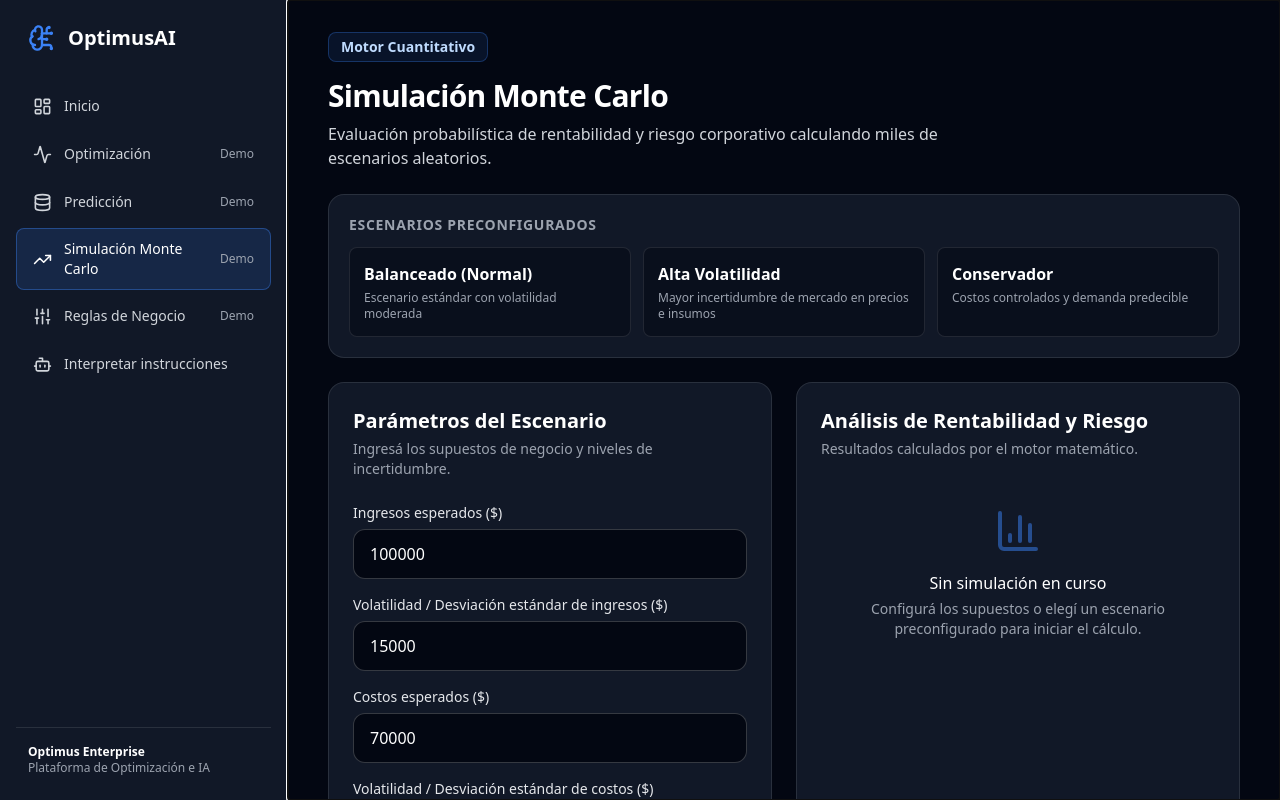
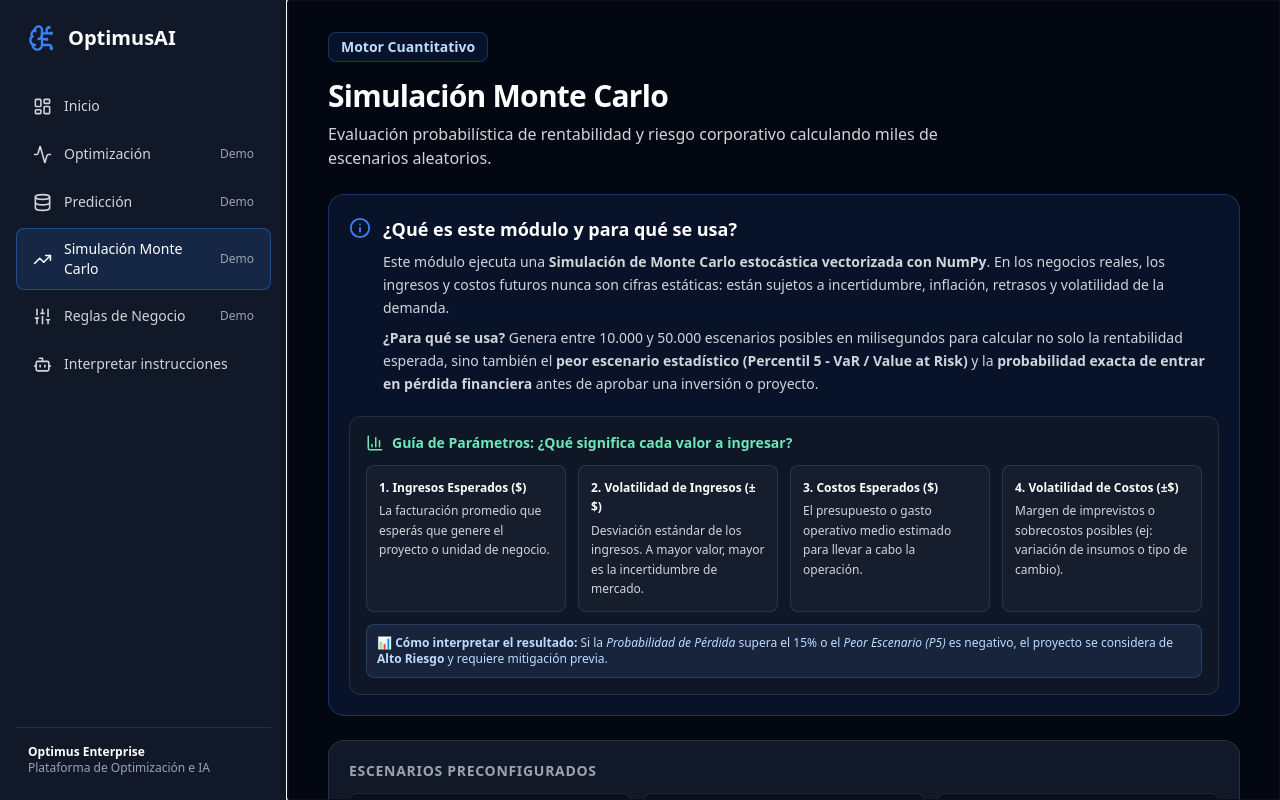
Before and after one commit to kevinKfv/supererp, a React (Vite) app in the folder optimus-ai/frontend/: page /simulation in a window 1280 px wide. Built offline with nearby package versions, Linux system fonts and the light colour scheme; no server answers.

Commit message:
feat: add module explanations and detailed cell filling guides across all tabs

```diff
--- a/optimus-ai/frontend/src/pages/SimulationDemo.tsx
+++ b/optimus-ai/frontend/src/pages/SimulationDemo.tsx
@@ -1,6 +1,6 @@
 import { useState } from 'react';
 import axios from 'axios';
-import { Loader2, TrendingUp, AlertTriangle, ShieldCheck, RefreshCw, BarChart3, HelpCircle } from 'lucide-react';
+import { Loader2, TrendingUp, AlertTriangle, ShieldCheck, RefreshCw, BarChart3, HelpCircle, Info } from 'lucide-react';
 
 type SimulationResult = {
   iterations_run: number;
@@ -97,6 +97,53 @@ export const SimulationDemo = () => {
           Evaluación probabilística de rentabilidad y riesgo corporativo calculando miles de escenarios aleatorios.
         </p>
       </header>
+
+      {/* Apartado Explicativo del Módulo de Simulación */}
+      <section aria-label="Información del módulo de simulación" className="rounded-2xl border border-primary/30 bg-primary/10 p-5 text-gray-200">
+        <div className="flex items-start gap-3">
+          <Info size={22} className="text-primary mt-0.5 shrink-0" />
+          <div className="space-y-2">
+            <h2 className="text-lg font-bold text-white">¿Qué es este módulo y para qué se usa?</h2>
+            <p className="text-sm leading-relaxed text-gray-300">
+              Este módulo ejecuta una <strong>Simulación de Monte Carlo estocástica vectorizada con NumPy</strong>. En los negocios reales, los ingresos y costos futuros nunca son cifras estáticas: están sujetos a incertidumbre, inflación, retrasos y volatilidad de la demanda.
+            </p>
+            <p className="text-sm leading-relaxed text-gray-300">
+              <strong>¿Para qué se usa?</strong> Genera entre 10.000 y 50.000 escenarios posibles en milisegundos para calcular no solo la rentabilidad esperada, sino también el <strong>peor escenario estadístico (Percentil 5 - VaR / Value at Risk)</strong> y la <strong>probabilidad exacta de entrar en pérdida financiera</strong> antes de aprobar una inversión o proyecto.
+            </p>
+          </div>
+        </div>
+
+        {/* Guía de Parámetros e Interpretación */}
+        <div className="mt-5 rounded-xl border border-white/10 bg-surface/90 p-4 space-y-3 text-sm">
+          <div className="flex items-center gap-2 font-semibold text-emerald-300">
+            <BarChart3 size={18} />
+            <span>Guía de Parámetros: ¿Qué significa cada valor a ingresar?</span>
+          </div>
+
+          <div className="grid gap-3 sm:grid-cols-2 lg:grid-cols-4 text-xs leading-relaxed">
+            <div className="rounded-lg border border-white/10 bg-white/[0.03] p-3 space-y-1">
+              <span className="font-semibold text-white block">1. Ingresos Esperados ($)</span>
+              <p className="text-gray-300">La facturación promedio que esperás que genere el proyecto o unidad de negocio.</p>
+            </div>
+            <div className="rounded-lg border border-white/10 bg-white/[0.03] p-3 space-y-1">
+              <span className="font-semibold text-white block">2. Volatilidad de Ingresos (±$)</span>
+              <p className="text-gray-300">Desviación estándar de los ingresos. A mayor valor, mayor es la incertidumbre de mercado.</p>
+            </div>
+            <div className="rounded-lg border border-white/10 bg-white/[0.03] p-3 space-y-1">
+              <span className="font-semibold text-white block">3. Costos Esperados ($)</span>
+              <p className="text-gray-300">El presupuesto o gasto operativo medio estimado para llevar a cabo la operación.</p>
+            </div>
+            <div className="rounded-lg border border-white/10 bg-white/[0.03] p-3 space-y-1">
+              <span className="font-semibold text-white block">4. Volatilidad de Costos (±$)</span>
+              <p className="text-gray-300">Margen de imprevistos o sobrecostos posibles (ej: variación de insumos o tipo de cambio).</p>
+            </div>
+          </div>
+
+          <div className="rounded-lg border border-blue-400/20 bg-blue-400/10 p-2.5 text-xs text-blue-200">
+            📊 <strong>Cómo interpretar el resultado:</strong> Si la <em>Probabilidad de Pérdida</em> supera el 15% o el <em>Peor Escenario (P5)</em> es negativo, el proyecto se considera de <strong>Alto Riesgo</strong> y requiere mitigación previa.
+          </div>
+        </div>
+      </section>
 
       {/* Presets */}
       <section className="glass-card p-5">
```
